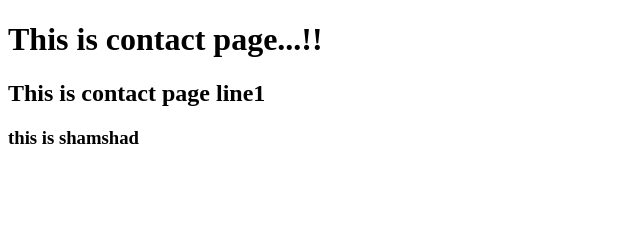
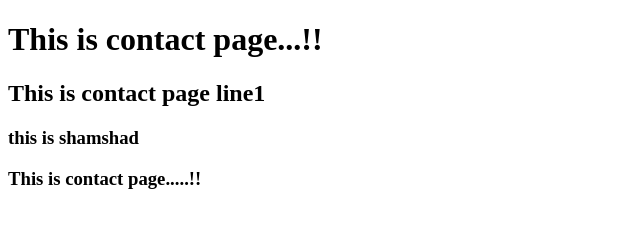
Before and after one commit to Shamadansari123/demopro, a plain HTML site: page contact.html in a window 1280 px wide. Shown: the whole page, without its empty margins (0-640 px from the left). Drawn offline with Linux system fonts and the light colour scheme.

Commit message:
both files done..git status thanks

```diff
--- a/contact.html
+++ b/contact.html
@@ -10,5 +10,6 @@
     <h1>This is contact page...!!</h1>
     <h2>This is contact page line1</h2>
     <h3>this is shamshad</h3>
+    <h3>This is contact page.....!!</h3>
 </body>
 </html>
```
Also changed, not shown: index.html (+1 -0 lines).
